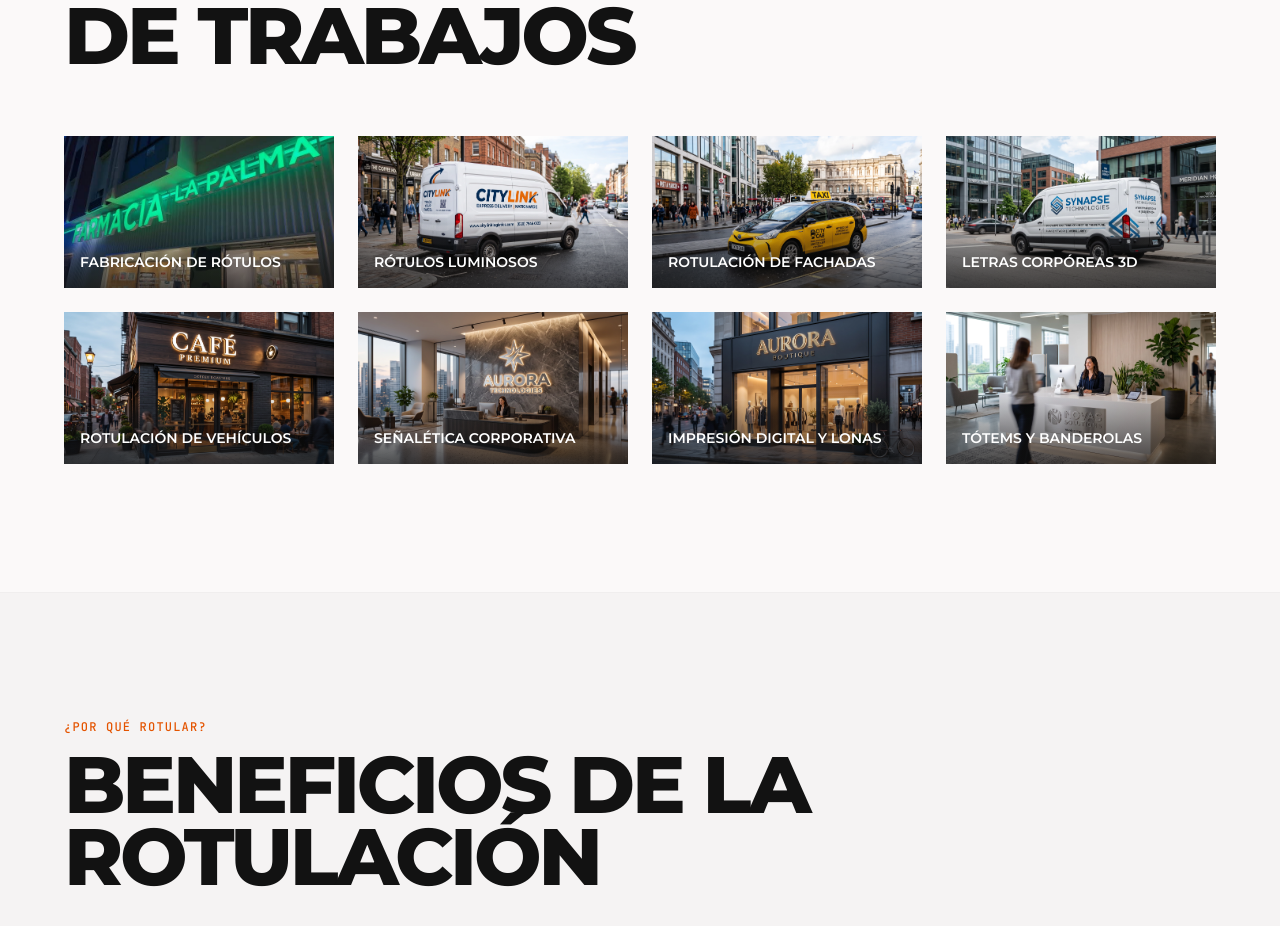
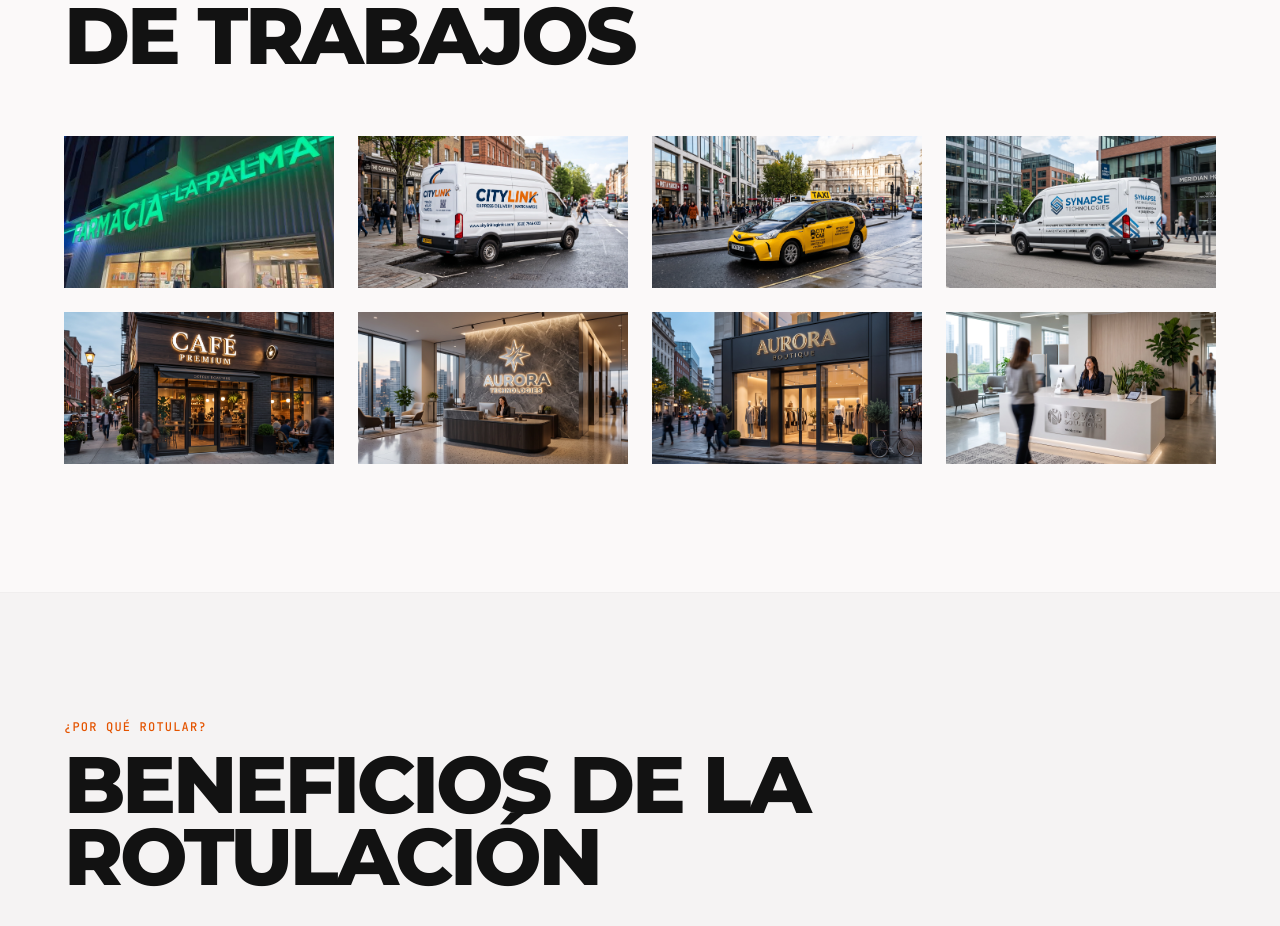
Before and after one commit to elgranjm3000/rotulossalmozora, a Next.js app: page / in a window 1280 px wide. Shown: the part 2700-3626 px from the top of the page. Built offline with nearby package versions, Linux system fonts and the light colour scheme.

Commit message:
Remove title overlays from gallery images
- Remove gradient overlay with titulo text from image cards
- Images now display clean without any text on top
- Keep alt text for SEO and lightbox accessibility

```diff
--- a/components/Gallery.tsx
+++ b/components/Gallery.tsx
@@ -105,13 +105,6 @@
                 loading="lazy"
                 className="w-full h-full object-cover transition-transform duration-700 group-hover:scale-105"
               />
-              {/* Overlay with title */}
-              <div className="absolute inset-0 bg-gradient-to-t from-primary/70 via-transparent to-transparent" />
-              <div className="absolute bottom-0 left-0 right-0 p-4">
-                <span className="block font-display font-semibold text-white text-sm uppercase leading-tight">
-                  {cat.titulo}
-                </span>
-              </div>
               {/* Hover: magnifier */}
               <div className="absolute inset-0 bg-primary/0 group-hover:bg-primary/20 transition-colors duration-500 flex items-center justify-center">
                 <span className="material-symbols-outlined text-4xl text-white opacity-0 group-hover:opacity-100 transition-opacity duration-300">
```
